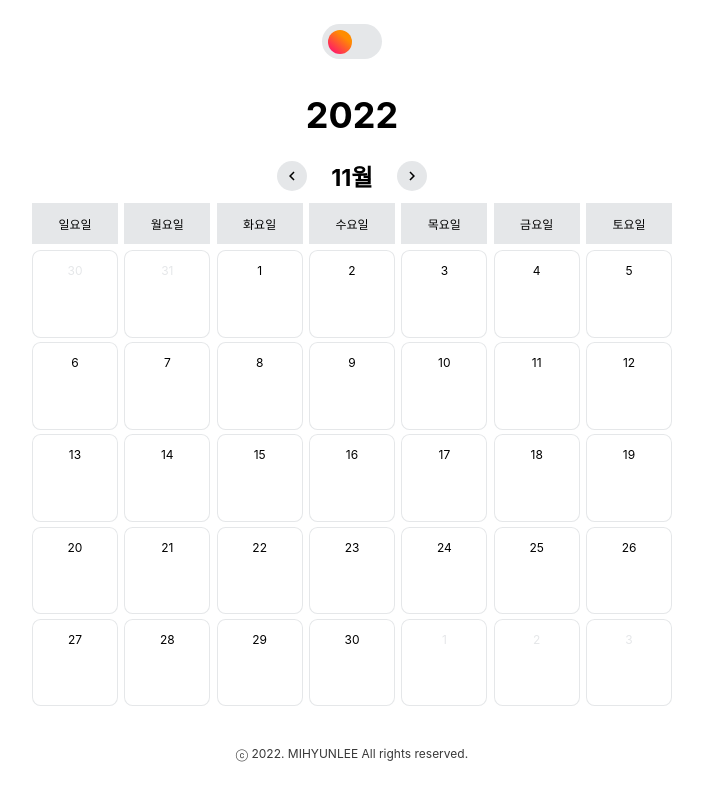
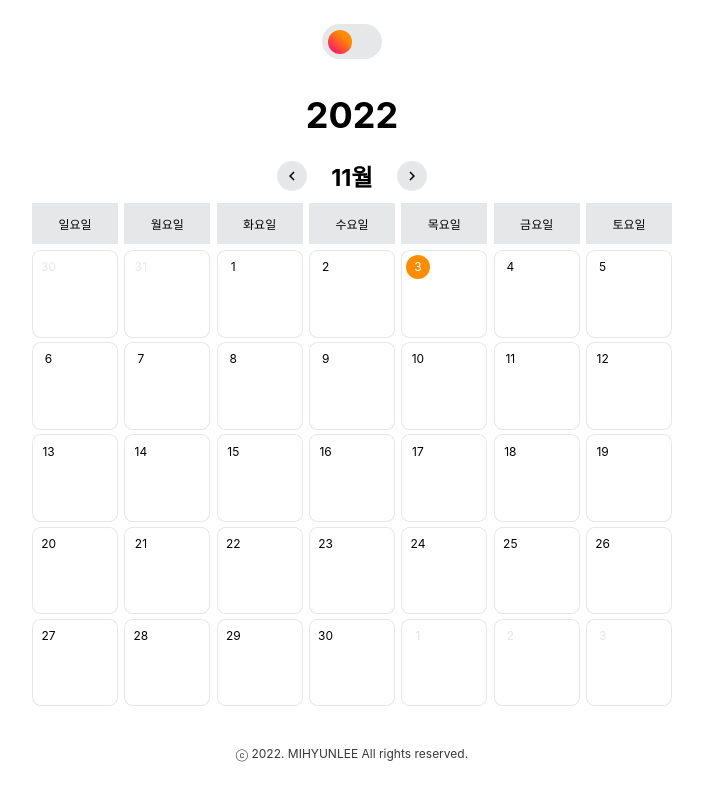
Before and after one commit to mihyunLee/my-calendar, a React (Create React App) app: page / in a window 1280 px wide. Shown: the whole page, without its empty margins (288-991 px from the left). Built offline with nearby package versions, Linux system fonts and the light colour scheme; a web font is replaced by a local one; what emotion-reset would draw is missing.

Commit message:
Refactor: #8 - 달력 컴포넌트 스타일 리팩토링 및 추가

```diff
--- a/src/components/Calendar.jsx
+++ b/src/components/Calendar.jsx
@@ -1,7 +1,15 @@
 import React from "react";
 import { useState, useEffect } from "react";
 import Button from "./common/Button";
+import CalendarDate from "./CalendarDate";
 import { MdChevronLeft, MdChevronRight } from "react-icons/md";
+import {
+  addMonths,
+  getMonth,
+  getYear,
+  subMonths,
+  differenceInCalendarDays,
+} from "date-fns";
 import {
   calendarHeader,
   monthBar,
@@ -9,10 +17,8 @@ import {
   calendarGrid,
   calendarDays,
 } from "./Calendar.styles";
-import { addMonths, getMonth, getYear, subMonths } from "date-fns";
 import { days } from "../constants/date.js";
 import { getCalendarDays } from "../utils/date";
-import CalendarDate from "./CalendarDate";
 
 export default function Calendar() {
   const [currentDate, setCurrentDate] = useState(new Date());
@@ -57,6 +63,7 @@ export default function Calendar() {
             key={date}
             date={date}
             isCurrentMonth={date.getMonth() === currentDate.getMonth()}
+            isToday={differenceInCalendarDays(date, new Date()) === 0}
           />
         ))}
       </div>
--- a/src/components/CalendarDate.jsx
+++ b/src/components/CalendarDate.jsx
@@ -2,20 +2,41 @@ import { css } from "@emotion/react";
 import theme from "../styles/theme";
 import { format } from "date-fns";
 
-const calendarDate = (isCurrentMonth) => css`
-  text-align: center;
-  padding: 1rem;
+const calendarDateTemplate = (isCurrentMonth, isToday) => css`
+  padding: 0.3rem;
 
   border: 1px solid ${theme.colors.GRAY_100};
   border-radius: 10%;
 
   color: ${isCurrentMonth ? theme.colors.BLACK : theme.colors.GRAY_100};
+
+  cursor: pointer;
+
+  &:hover {
+    span {
+      background-color: ${!isToday && isCurrentMonth && theme.colors.GRAY_100};
+    }
+  }
 `;
 
-export default function CalendarDate({ date, isCurrentMonth }) {
+const calendarDate = (isToday) => css`
+  display: block;
+
+  ${theme.flex.row}
+
+  width: 2rem;
+  height: 2rem;
+
+  border-radius: 50%;
+
+  background-color: ${isToday && theme.colors.ORANGE};
+  color: ${isToday && theme.colors.WHITE};
+`;
+
+export default function CalendarDate({ date, isCurrentMonth, isToday }) {
   return (
-    <div css={calendarDate(isCurrentMonth)}>
-      <span>{format(date, "d")}</span>
+    <div css={calendarDateTemplate(isCurrentMonth, isToday)}>
+      <span css={calendarDate(isToday)}>{format(date, "d")}</span>
     </div>
   );
 }
```
